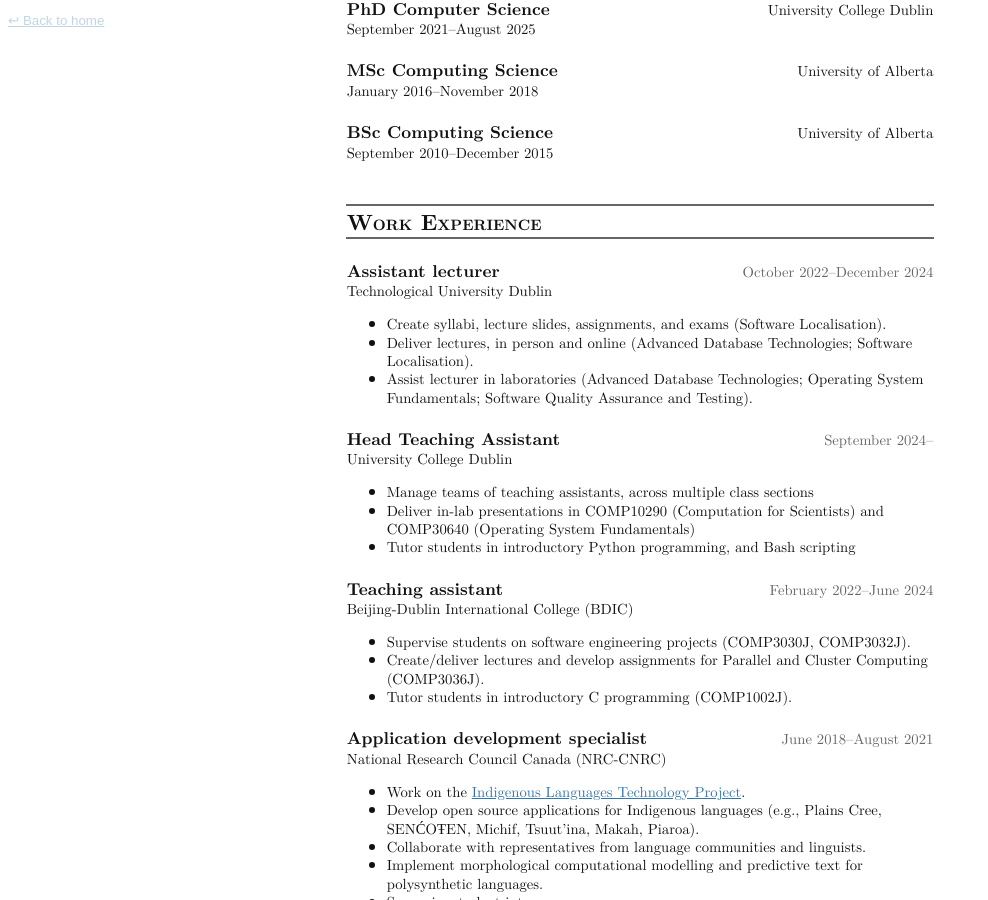
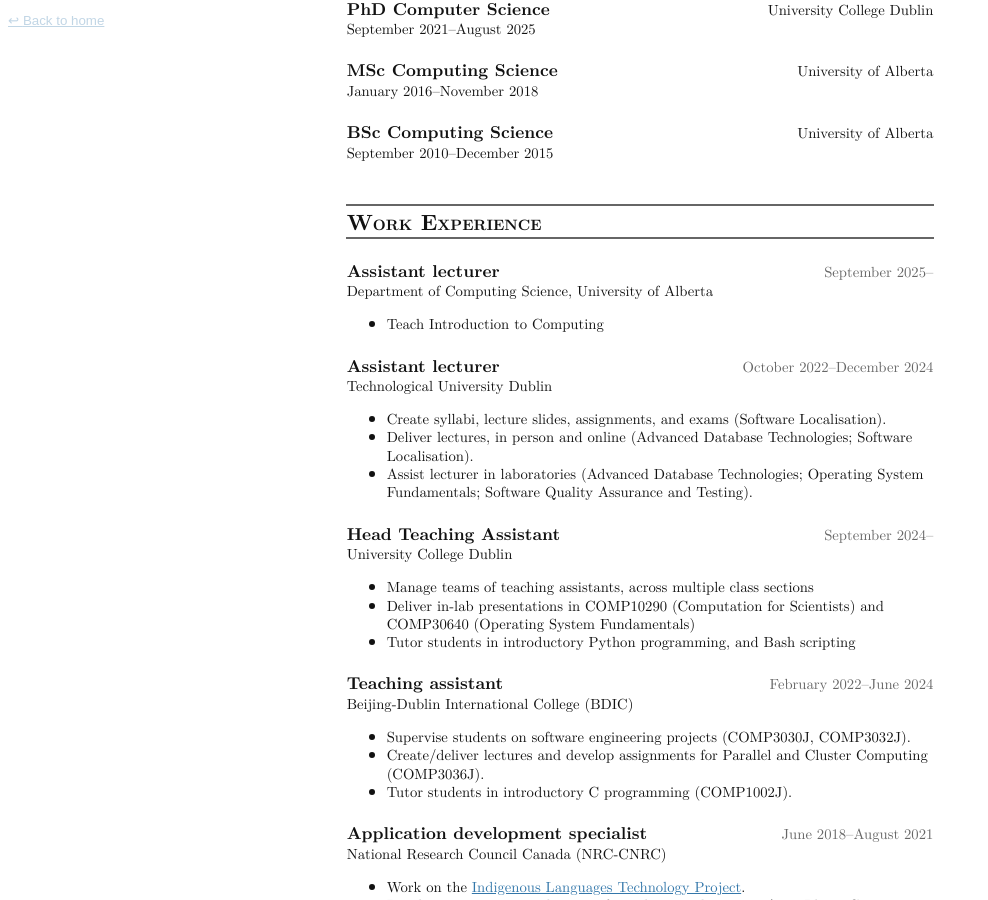
Before and after one commit to eddieantonio/eddieantonio.github.io, a Jekyll site: the page built from cv/index.html, in a window 1280 px wide and 900 px high, scrolled down 368 px. Shown: the whole window, without its empty margins (0-988 px from the left). Built offline with Jekyll 4.4.1, drawn with Linux system fonts in a browser that asks for light colours.

Commit message:
add assistant lecturer gig

```diff
--- a/_data/cv.yml
+++ b/_data/cv.yml
@@ -17,6 +17,13 @@
     time: { start: September 2010, end: December 2015}
 
 experience:
+
+  - title: Assistant lecturer
+    category: teaching
+    employer: Department of Computing Science, University of Alberta
+    time: { start: September 2025 }
+    responsibilities:
+      - Teach Introduction to Computing
 
   - title: Assistant lecturer
     category: teaching
```
